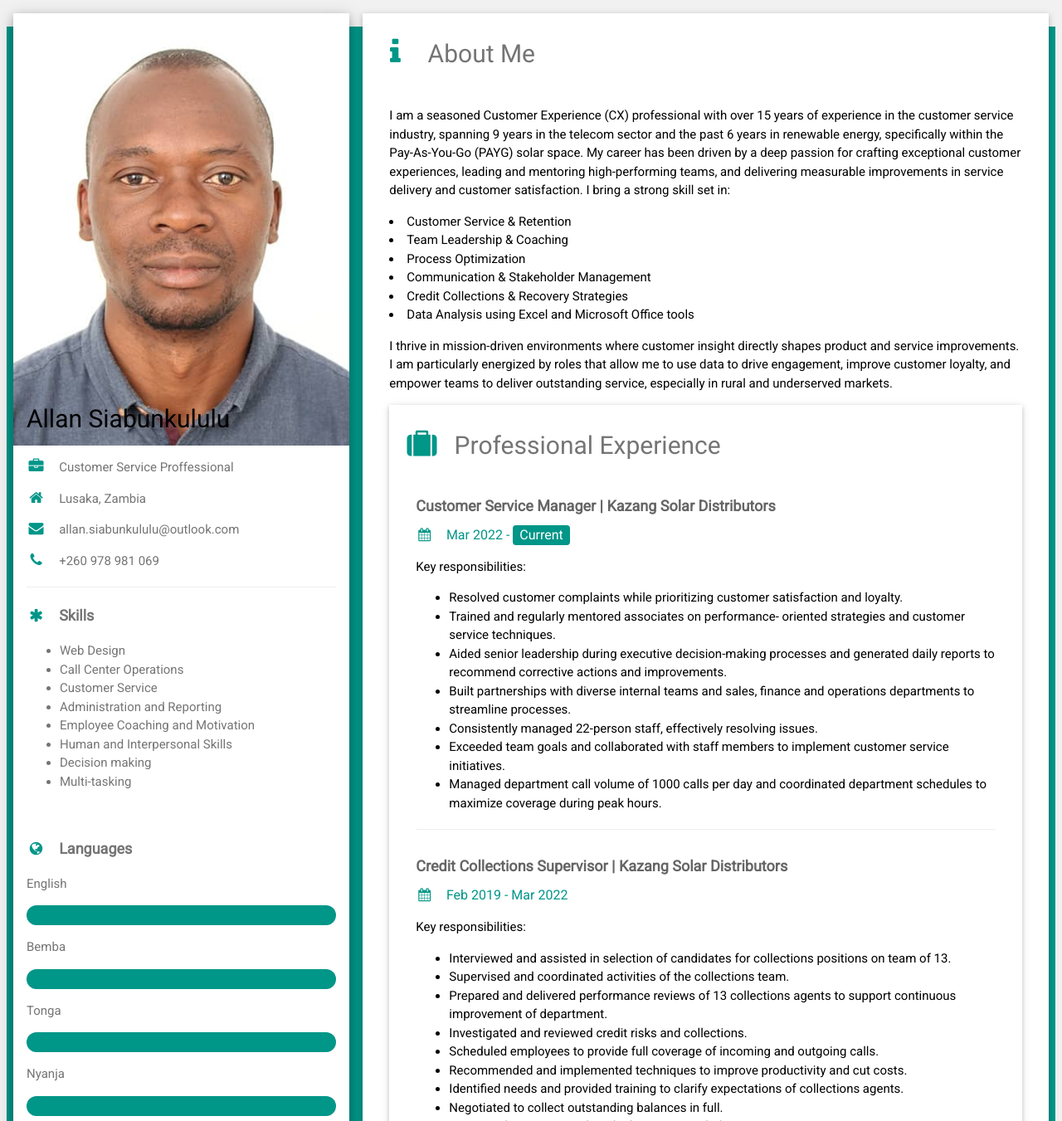
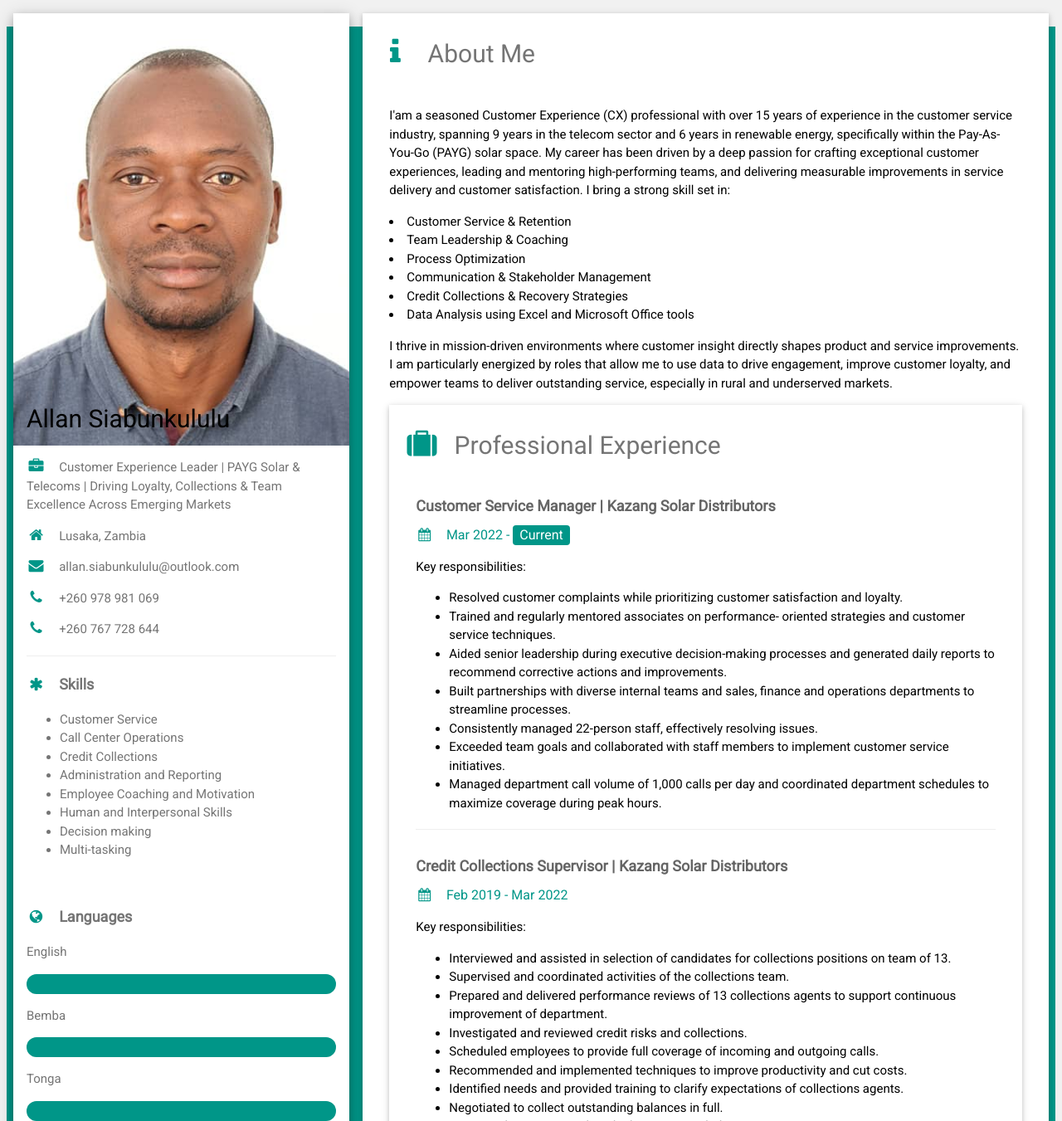
Before and after one commit to Siabunkululu/my-cv, a plain HTML site: page index.html in a window 1280 px wide. Shown: the top 1351 px of the page at 83% size. Drawn offline with nearby package versions, Linux system fonts and the light colour scheme.

Commit message:
Revise job title and enhance skills section
Updated job title and added additional skills. Corrected grammatical errors in the 'About Me' section.

```diff
--- a/index.html
+++ b/index.html
@@ -30,17 +30,18 @@ html,body,h1,h2,h3,h4,h5,h6 {font-family: "Roboto", 'Times New Roman', Times, se
           </div>
         </div>
         <div class="w3-container">
-          <p><i class="fa fa-briefcase fa-fw w3-margin-right w3-large w3-text-teal"></i>Customer Service Proffessional</p>
+          <p><i class="fa fa-briefcase fa-fw w3-margin-right w3-large w3-text-teal"></i>Customer Experience Leader | PAYG Solar & Telecoms | Driving Loyalty, Collections & Team Excellence Across Emerging Markets</p>
           <p><i class="fa fa-home fa-fw w3-margin-right w3-large w3-text-teal"></i>Lusaka, Zambia</p>
           <p><i class="fa fa-envelope fa-fw w3-margin-right w3-large w3-text-teal"></i>allan.siabunkululu@outlook.com</p>
           <p><i class="fa fa-phone fa-fw w3-margin-right w3-large w3-text-teal"></i>+260 978 981 069</p>
+            <p><i class="fa fa-phone fa-fw w3-margin-right w3-large w3-text-teal"></i>+260 767 728 644</p>
           <hr>
 
           <p class="w3-large"><b><i class="fa fa-asterisk fa-fw w3-margin-right w3-text-teal"></i>Skills</b></p>
           <ul>
-            <li>Web Design</li>
+            <li>Customer Service</li>
             <li>Call Center Operations</li>
-            <li>Customer Service</li>
+            <li>Credit Collections</li>
             <li>Administration and Reporting</li>
             <li>Employee Coaching and Motivation</li>
             <li>Human and Interpersonal Skills</li>
@@ -78,7 +79,7 @@ html,body,h1,h2,h3,h4,h5,h6 {font-family: "Roboto", 'Times New Roman', Times, se
       <div class="w3-container w3-card w3-white w3-margin-bottom">
         <h2 class="w3-text-grey w3-padding-16"><i class="fa fa-info fa-fw w3-margin-right w3-xxlarge w3-text-teal"></i>About Me</h2>
         <div class="w3-container">
-          <p>I am a seasoned Customer Experience (CX) professional with over 15 years of experience in the customer service industry, spanning 9 years in the telecom sector and the past 6 years in renewable energy, specifically within the Pay-As-You-Go (PAYG) solar space.
+          <p>I'am a seasoned Customer Experience (CX) professional with over 15 years of experience in the customer service industry, spanning 9 years in the telecom sector and 6 years in renewable energy, specifically within the Pay-As-You-Go (PAYG) solar space.
 My career has been driven by a deep passion for crafting exceptional customer experiences, leading and mentoring high-performing teams, and delivering measurable improvements in service delivery and customer satisfaction.
 I bring a strong skill set in:</p>
 <li>Customer Service & Retention</li>
@@ -108,7 +109,7 @@ I bring a strong skill set in:</p>
                 issues.</li>
               <li>Exceeded team goals and collaborated with staff members to
                 implement customer service initiatives.</li>
-              <li>Managed department call volume of 1000 calls per day and
+              <li>Managed department call volume of 1,000 calls per day and
                 coordinated department schedules to maximize coverage during
                 peak hours.</li>
           </ul>
```
